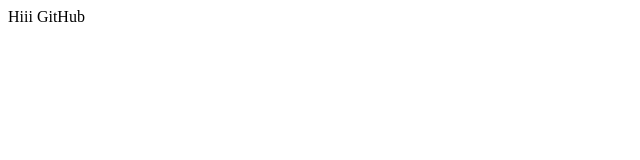
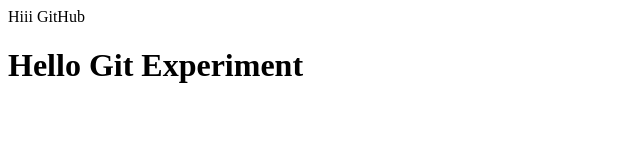
Before and after one commit to sonakshijais1401/my_project, a plain HTML site: page index.html in a window 1280 px wide. Shown: the whole page, without its empty margins (0-640 px from the left). Drawn offline with Linux system fonts and the light colour scheme.

Commit message:
Updated index.html with heading

```diff
--- a/index.html
+++ b/index.html
@@ -1 +1,2 @@
 Hiii GitHub
+<h1>Hello Git Experiment</h1>
```
